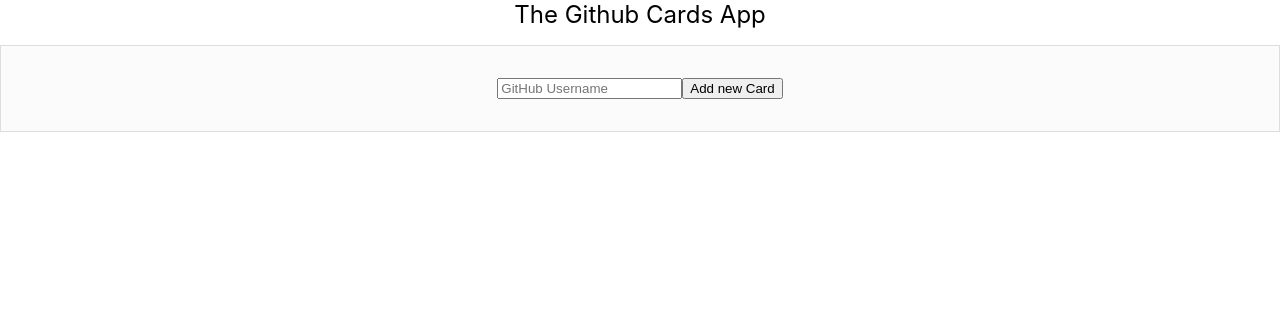
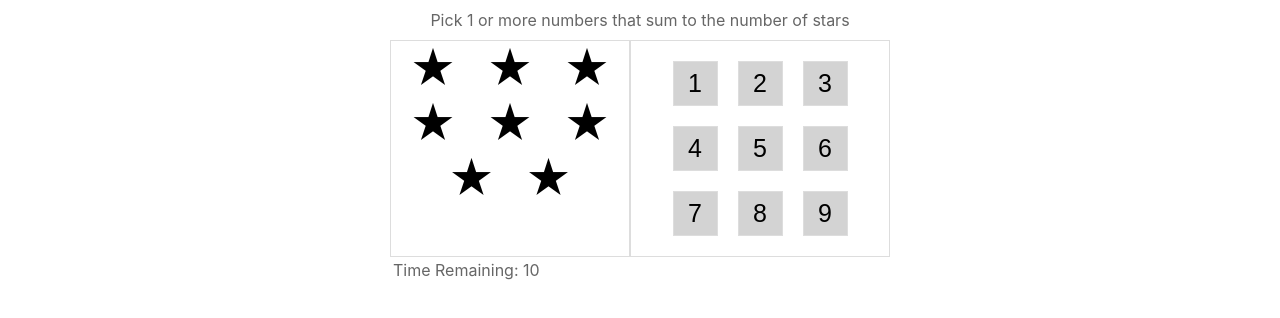
Before and after one commit to amarflybot/react-sample, a React (Create React App) app: page / in a window 1280 px wide. Shown: the top 318 px of the page. Built offline with nearby package versions, Linux system fonts and the light colour scheme.

Commit message:
behaviour functions mappings.

```diff
--- a/src/App.css
+++ b/src/App.css
@@ -66,3 +66,67 @@
   font-size: 1.5rem;
   margin-bottom: 1rem;
 }
+
+.game {
+  max-width: 500px;
+  margin: 0 auto;
+}
+
+.body {
+  display: flex;
+}
+
+.help {
+  color: #666;
+  margin: 10px;
+  text-align: center;
+}
+
+.left {
+  text-align: center;
+  width: 50%;
+  border: thin solid #ddd;
+}
+
+.right {
+  text-align: center;
+  padding: 10px;
+  width: 50%;
+  border: thin solid #ddd;
+}
+
+.star {
+  display: inline-block;
+  margin: 0 15px;
+}
+
+.star:after {
+  content: "\2605";
+  font-size: 45px;
+}
+
+.number {
+  background-color: #eee;
+  border: thin solid #ddd;
+  width: 45px;
+  height: 45px;
+  margin: 10px;
+  font-size: 25px;
+}
+
+.number:focus, .number:active {
+  outline: none;
+  border: thin solid #ddd;
+}
+
+.timer {
+  color: #666;
+  margin-top: 3px;
+  margin-left: 3px;
+}
+
+.game-done .message {
+  font-size: 250%;
+  font-weight: bold;
+  margin: 15px;
+}
--- a/src/App.tsx
+++ b/src/App.tsx
@@ -1,66 +1,72 @@
 import React from 'react';
 import './App.css';
-import Axios from "axios";
 
-const axiosInstance = Axios.create();
-
-const CardList = (props: { profileData: CardProps[]; }) => (
-    <div>
-        {props.profileData.map(value => <Card key={value.id} {...value}/>)}
-    </div>
-);
+// Color Theme
+const colors: Map<string, string> = new Map([
+    ['available', 'lightgray'],
+    ['used', 'lightgreen'],
+    ['wrong', 'lightcoral'],
+    ['candidate', 'deepskyblue'],
+]);
 
 
-class CardProps {
-    name: string = '';
-    avatar_url: string = '';
-    company: string = ''
-    id: string = '';
+// Math science
+const utils = {
+    // Sum an array
+    sum: (arr: any[]) => arr.reduce((acc, curr) => acc + curr, 0),
+
+    // create an array of numbers between min and max (edges included)
+    range: (min:number, max:number) => Array.from({ length: max - min + 1 }, (_, i) => min + i),
+
+    // pick a random number between min and max (edges included)
+    random: (min:number, max:number) => min + Math.floor(Math.random() * (max - min + 1)),
+
+    // Given an array of numbers and a max...
+    // Pick a random sum (< max) from the set of all available sums in arr
+    randomSumIn: (arr: string | any[], max: number) => {
+        const sets = [[]];
+        const sums = [];
+        for (let i = 0; i < arr.length; i++) {
+            for (let j = 0, len = sets.length; j < len; j++) {
+                const candidateSet = sets[j].concat(arr[i]);
+                const candidateSum = utils.sum(candidateSet);
+                if (candidateSum <= max) {
+                    sets.push(candidateSet);
+                    sums.push(candidateSum);
+                }
+            }
+        }
+        return sums[utils.random(0, sums.length - 1)];
+    },
+};
+
+type PlayNumberProps = {
+    number: number,
+    status: string,
+    onclick: (number: number, status: string) => void,
 }
 
-class FormProps {
-    onSubmit = (data: any): void => {
-    };
-}
-
-export class Form extends React.Component<FormProps> {
-
-    state = {username: ''}
-    handleSubmit = async (event: { preventDefault: () => void; }) => {
-        event.preventDefault();
-        try {
-            let response = await axiosInstance.get(`https://api.github.com/users/${this.state.username}`);
-            this.props.onSubmit(response.data);
-        } catch (e) {
-            console.error(e);
-        }
-        this.setState({username: ''})
-    };
+export class PlayNumber extends React.Component<PlayNumberProps>{
     render() {
         return (
-            <form onSubmit={this.handleSubmit}>
-                <input
-                    type="text"
-                    placeholder="GitHub Username"
-                    value={this.state.username}
-                    onChange={event => this.setState({username: event.target.value})}
-                    required/>
-                <button>Add new Card</button>
-            </form>
-        );
+            <button
+                key={this.props.number}
+                className="number"
+                style={{backgroundColor: colors.get(this.props.status) }}
+                onClick= {() => this.props.onclick(this.props.number, this.props.status)}
+            >
+                {this.props.number}
+            </button>);
     }
 }
 
-export class Card extends React.Component<CardProps> {
+export class StarsDisplay extends React.Component<{stars: number}> {
     render() {
         return (
-            <div className="github-profile" style={{margin: '1rem'}}>
-                <img src={this.props.avatar_url} alt='profile' style={{height:150, width:150}}/>
-                <div className="info" style={{display: 'inline-block', marginLeft: 10}}>
-                    <div className="name" style={{fontSize: '125%'}}>{this.props.name}</div>
-                    <div className="company">{this.props.company}</div>
-                </div>
-            </div>
+            <>
+            {utils.range(1, this.props.stars).map(starId =>
+                    <div key={starId} className='star'/>
+                )} </>
         );
     }
 }
@@ -68,25 +74,77 @@
 export class App extends React.Component {
 
     state = {
-        profiles: [],
+        stars: utils.random(1,9),
+        availableNumbers: utils.range(1,9),
+        candidateNumbers: [0] ,
+    };
+
+    constructor(props: {}) {
+        super(props);
+        this.onNumberClick = this.onNumberClick.bind(this);
+        this.candidateAreWrong = this.candidateAreWrong.bind(this);
+        this.numberStatus = this.numberStatus.bind(this);
     }
 
-    addNewProfile = (profileData: any) => {
-        this.setState(prevState => ({
-            // @ts-ignore
-            profiles: [...prevState.profiles, profileData],
-        }));
+    candidateAreWrong() {
+        return utils.sum(this.state.candidateNumbers) > this.state.stars;
+    };
+
+    numberStatus(number: number) {
+        if (!this.state.availableNumbers.includes(number)) {
+            return 'used';
+        }
+        // @ts-ignore
+        if (this.state.candidateNumbers.includes(number)) {
+            return this.candidateAreWrong() ? 'wrong': 'candidate';
+        }
+        return 'available';
+    };
+
+    onNumberClick(number: number, currentStatus: string) {
+        if (currentStatus === 'used') {
+            return;
+        }
+        const newCandidateNums = currentStatus === 'available'
+            ? this.state.candidateNumbers.concat(number)
+            : this.state.candidateNumbers.filter(value => value !== number);
+        if (utils.sum(newCandidateNums) !== this.state.stars) {
+            this.setState({
+                candidateNumbers: newCandidateNums
+            })
+        } else {
+            let newAvailableNumbers = this.state.availableNumbers.filter(value => !newCandidateNums.includes(value));
+            this.setState({
+                availableNumbers: newAvailableNumbers,
+                candidateNumbers: [],
+                stars: utils.randomSumIn(newAvailableNumbers, 9)
+            })
+        }
     }
 
     render() {
         return (
-            <>
-            <div className="header">
-            The Github Cards App
+            <div className="game">
+                <div className="help">
+                    Pick 1 or more numbers that sum to the number of stars
+                </div>
+                <div className="body">
+                    <div className="left">
+                        <StarsDisplay stars={this.state.stars} />
+                    </div>
+                    <div className="right">
+                        {utils.range(1, 9).map(number =>
+                            <PlayNumber
+                                key={number}
+                                status={this.numberStatus(number)}
+                                number={number}
+                                onclick={this.onNumberClick}
+                            />
+                        )}
+                    </div>
+                </div>
+                <div className="timer">Time Remaining: 10</div>
             </div>
-            <Form onSubmit={this.addNewProfile}/>
-            <CardList profileData={this.state.profiles}/>
-            </>
         );
     }
 }
```
Also changed, not shown: 2 other files (tests, documents, lock files or other folders).
